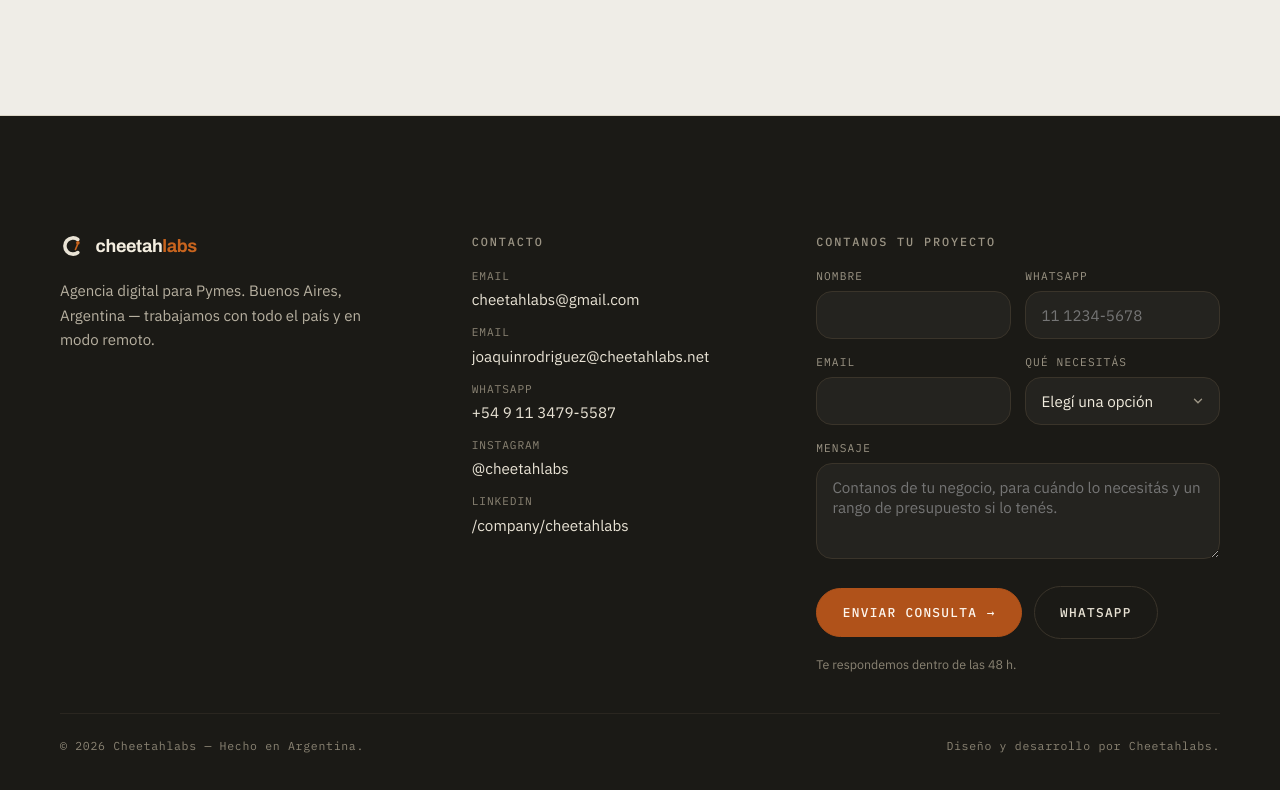
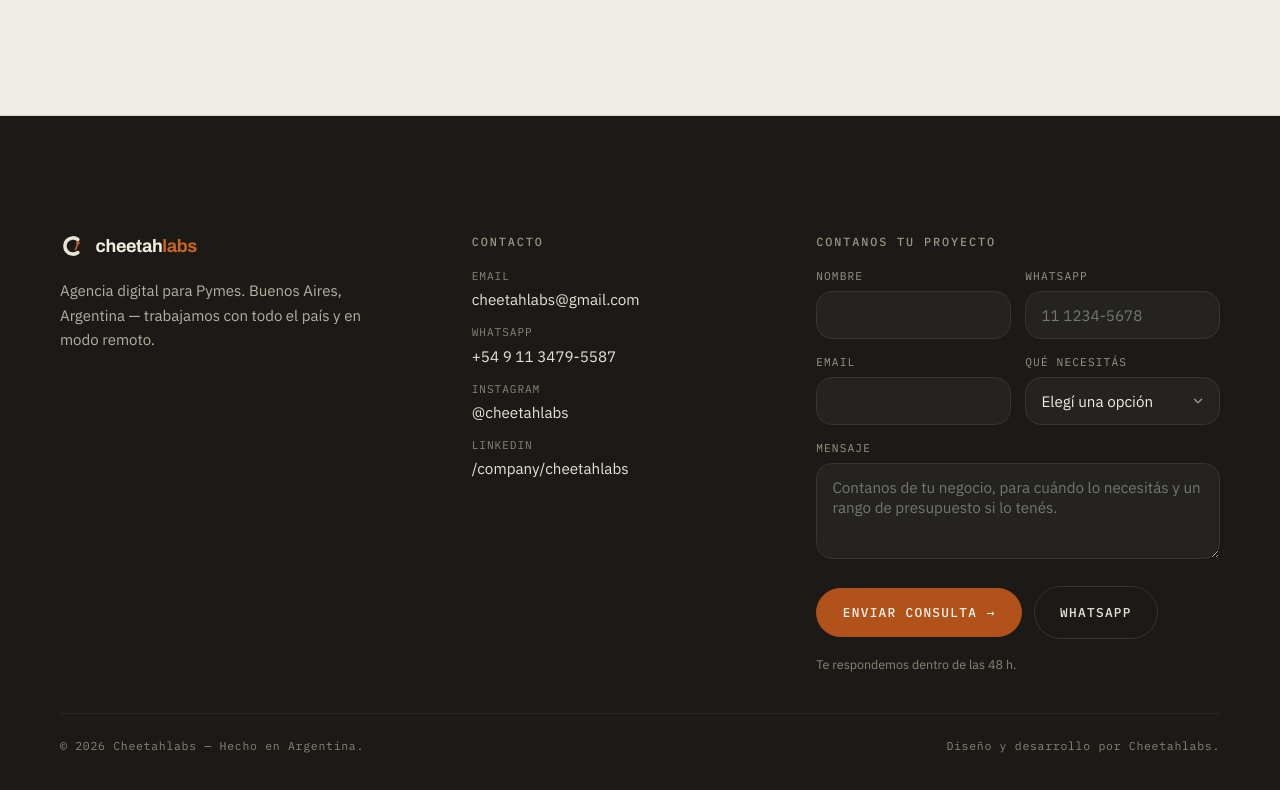
Before and after one commit to j0a0800/cheetahlabs, a plain HTML site: page index.html in a window 1280 px wide. Shown: the part 7431-8221 px from the top of the page. Drawn offline with Linux system fonts and the light colour scheme.

Commit message:
Add files via upload

```diff
--- a/index.html
+++ b/index.html
@@ -913,7 +913,6 @@
         <h4>Contacto</h4>
         <ul class="contact-list">
           <li><span class="k">Email</span><a href="mailto:cheetahlabs@gmail.com">cheetahlabs@gmail.com</a></li>
-          <li><span class="k">Email</span><a href="mailto:joaquinrodriguez@cheetahlabs.net">joaquinrodriguez@cheetahlabs.net</a></li>
           <li><span class="k">WhatsApp</span><a id="wa-link" href="https://wa.me/5491134795587" target="_blank" rel="noopener">+54 9 11 3479-5587</a></li>
           <li><span class="k">Instagram</span><a href="https://instagram.com/cheetahlabs" target="_blank" rel="noopener">@cheetahlabs</a></li>
           <li><span class="k">LinkedIn</span><a href="https://www.linkedin.com/company/cheetahlabs" target="_blank" rel="noopener">/company/cheetahlabs</a></li>
@@ -1044,7 +1043,7 @@
     document.getElementById('y').textContent = new Date().getFullYear();
 
     /* ---- contact form: Web3Forms si hay key, mailto como respaldo ---- */
-    var EMAIL = 'joaquinrodriguez@cheetahlabs.net';
+    var EMAIL = 'cheetahlabs@gmail.com';
     var form = document.getElementById('contactForm'), note = document.getElementById('form-note'), btn = document.getElementById('submitBtn');
     form.addEventListener('submit', function (e) {
       e.preventDefault();
```
